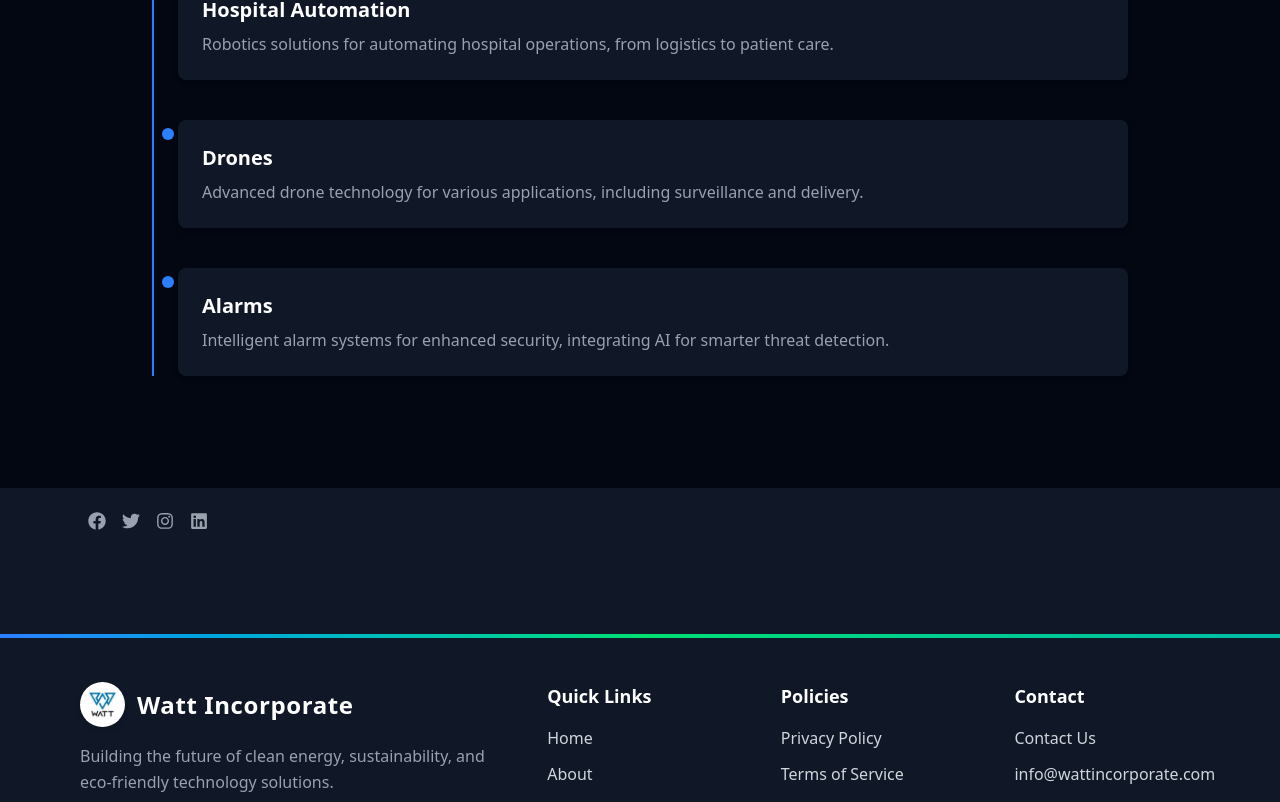
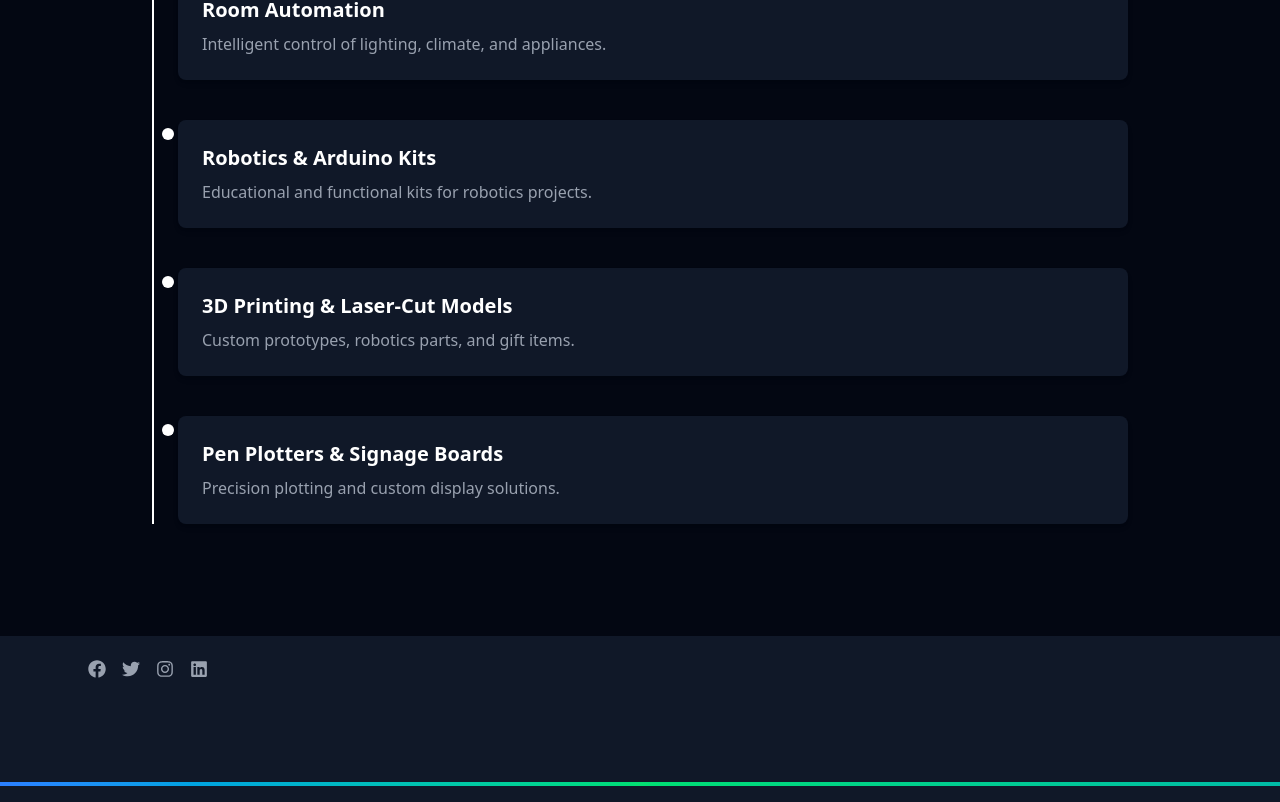
Before and after one commit to WATT-Org/Website-WATT, a Next.js app: page /about in a window 1280 px wide. Shown: the part 1092-1894 px from the top of the page. Built offline with nearby package versions, Linux system fonts and the light colour scheme.

Commit message:
fixed metadata

```diff
--- a/src/app/about/page.js
+++ b/src/app/about/page.js
@@ -40,31 +40,35 @@ export default function AboutPage() {
 
         {/* Projects Timeline */}
         <h2 className="text-3xl font-bold text-center mb-10">Our Journey & Key Projects</h2>
-        <div className="relative border-l-2 border-blue-500 pl-6 space-y-10">
+        <div className="relative border-l-2 border-white pl-6 space-y-10">
           {[
             {
-              title: "Automatic Curtains",
-              desc: "Smart home solution for automated curtain control, enhancing convenience and energy efficiency.",
+      title: "Smart Attendance System",
+      desc: "Automated attendance tracking for schools and offices.",
+    },
+    {
+      title: "Smart Wheel Chair & Attachments",
+      desc: "Enhancing mobility with smart, AI-powered solutions.",
     },
     {
       title: "Room Automation",
-              desc: "Integrated system for automating room environments, from lighting to climate control.",
+      desc: "Intelligent control of lighting, climate, and appliances.",
     },
     {
-              title: "Hospital Automation",
-              desc: "Robotics solutions for automating hospital operations, from logistics to patient care.",
+      title: "Robotics & Arduino Kits",
+      desc: "Educational and functional kits for robotics projects.",
     },
     {
-              title: "Drones",
-              desc: "Advanced drone technology for various applications, including surveillance and delivery.",
+      title: "3D Printing & Laser-Cut Models",
+      desc: "Custom prototypes, robotics parts, and gift items.",
     },
     {
-              title: "Alarms",
-              desc: "Intelligent alarm systems for enhanced security, integrating AI for smarter threat detection.",
+      title: "Pen Plotters & Signage Boards",
+      desc: "Precision plotting and custom display solutions.",
     },
           ].map((project, index) => (
             <div key={index} className="relative">
-              <div className="absolute -left-4 top-2 w-3 h-3 bg-blue-500 rounded-full"></div>
+              <div className="absolute -left-4 top-2 w-3 h-3 bg-white rounded-full"></div>
               <div className="bg-gray-900 p-6 rounded-lg shadow-md">
                 <h3 className="text-xl font-semibold mb-2">{project.title}</h3>
                 <p className="text-gray-400">{project.desc}</p>
--- a/src/app/contact/page.js
+++ b/src/app/contact/page.js
@@ -24,7 +24,7 @@ export default function ContactPage() {
                 <Phone size={22} className="text-cyan-400" /> +91 83170-67738
               </p>
               <p className="flex items-center gap-3">
-                <Mail size={22} className="text-cyan-400" /> enquiry@thewatt.in
+                <Mail size={22} className="text-cyan-400" /> wattincorporate@gmail.com
               </p>
             </div>
 
--- a/src/app/layout.js
+++ b/src/app/layout.js
@@ -3,8 +3,11 @@ import Navbar from "../components/Navbar";
 import Footer from "../components/Footer";
 
 export const metadata = {
-  title: "My Portfolio",
-  description: "A portfolio website built with Next.js",
+  title: "WATT Incorporate",
+  description: "WATT Incorporate - Empowering Your Business with Innovative Solutions",
+  icons: {
+    icon: "/logo.jpeg", // path relative to /public
+  },
 };
 
 export default function RootLayout({ children }) {
--- a/src/components/Footer.js
+++ b/src/components/Footer.js
@@ -23,7 +23,7 @@ export default function Footer() {
                 className="rounded-full shadow-md"
               />
               <span className="text-2xl font-bold tracking-wide font-sans text-white">
-                Watt Incorporate
+                WATT Incorporate
               </span>
             </div>
             <p className="text-gray-400 mb-6 leading-relaxed font-light">
@@ -97,7 +97,7 @@ export default function Footer() {
                   href="mailto:info@wattincorporate.com"
                   className="hover:text-blue-400 font-light"
                 >
-                  info@wattincorporate.com
+                  wattincorporate@gmail.com
                 </a>
               </li>
             </ul>
--- a/src/components/Hero.js
+++ b/src/components/Hero.js
@@ -29,28 +29,21 @@ function NextArrow({ onClick }) {
 }
 
 export default function Hero() {
-  // Slider settings
   const settings = {
-    dots: true, //  slide indicators
+    dots: true,
     infinite: true,
     speed: 800,
     slidesToShow: 1,
     slidesToScroll: 1,
-    autoplay: true, //  auto slide
-    autoplaySpeed: 4000, //  4 sec per slide
+    autoplay: true,
+    autoplaySpeed: 4000,
     arrows: true,
     prevArrow: <PrevArrow />,
     nextArrow: <NextArrow />,
     pauseOnHover: false,
   };
 
-  const images = [
-    "/robot.png",
-    "/robot.png",
-    "/robot.png",
-    "/robot.png",
-    "/robot.png",
-  ];
+  const images = ["/robot.png", "/robot.png", "/robot.png", "/robot.png", "/robot.png"];
 
   return (
     <section className="relative w-full h-screen">
@@ -67,18 +60,17 @@ export default function Hero() {
             />
 
             {/* Overlay */}
-            <div className="absolute inset-0 bg-gradient-to-r from-black/100 via-black/ to-transparent"></div>
+            <div className="absolute inset-0 bg-gradient-to-r from-black/80 via-black/60 to-transparent"></div>
 
-            {/* Content */}
-            <div className="absolute inset-0 flex items-center px-6 md:px-20">
-              <div className="text-white max-w-2xl">
-                <h2 className="text-5xl md:text-6xl font-bold mb-6">
-                 WELCOME TO WORLD OF ROBOTICS
-
-
-                </h2>
-                <p className="text-lg md:text-xl text-gray-200 mb-8">
-                 WATT (World of Automation Technology & Trainings) is a robotics based company which uses emerging technologies like IOT, AI, Data Science, etc. to solve real world problems and automate the work that humans have to do repeatedly.
+            {/* Centered Content */}
+            <div className="absolute inset-0 flex flex-col items-center justify-center text-center px-6">
+              <h6 className="text-4xl md:text-6xl font-bold mb-6">
+                Fast and efficient robotics service
+              </h6>
+              <p className="text-lg md:text-xl text-gray-200 mb-8 max-w-2xl">
+                WATT (World of Automation Technology & Trainings) is a robotics-based company
+                using emerging technologies like IoT, AI, and Data Science to solve real-world
+                problems and automate repetitive tasks.
               </p>
               <Link
                 href="/projects"
@@ -88,7 +80,6 @@ export default function Hero() {
               </Link>
             </div>
           </div>
-          </div>
         ))}
       </Slider>
     </section>
--- a/src/components/Navbar.js
+++ b/src/components/Navbar.js
@@ -21,7 +21,7 @@ export default function Navbar() {
             className="object-contain rounded-full"
           />
           <span className="font-bold text-2xl tracking-wide">
-            Watt Incorporate
+            WATT Incorporate
           </span>
         </div>
 
```
Lines whose indentation alone changed are shown as unchanged.
